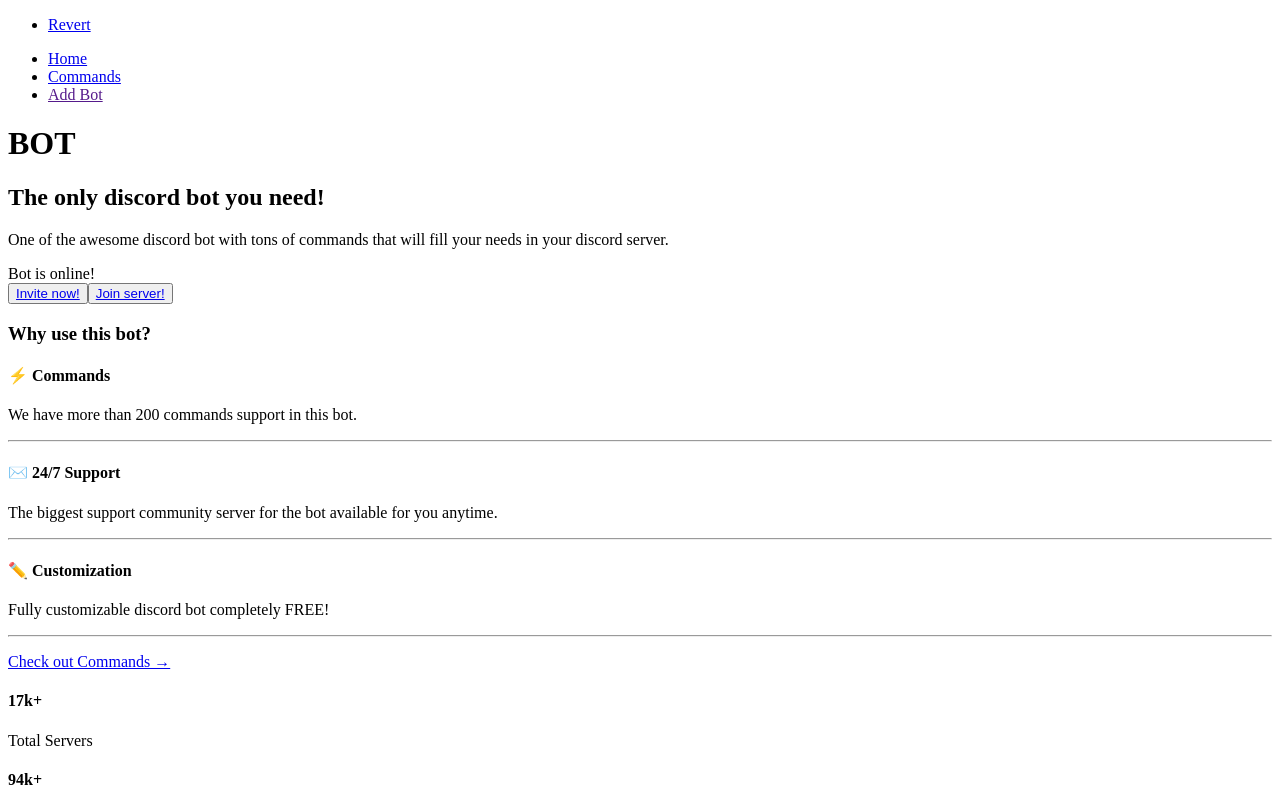
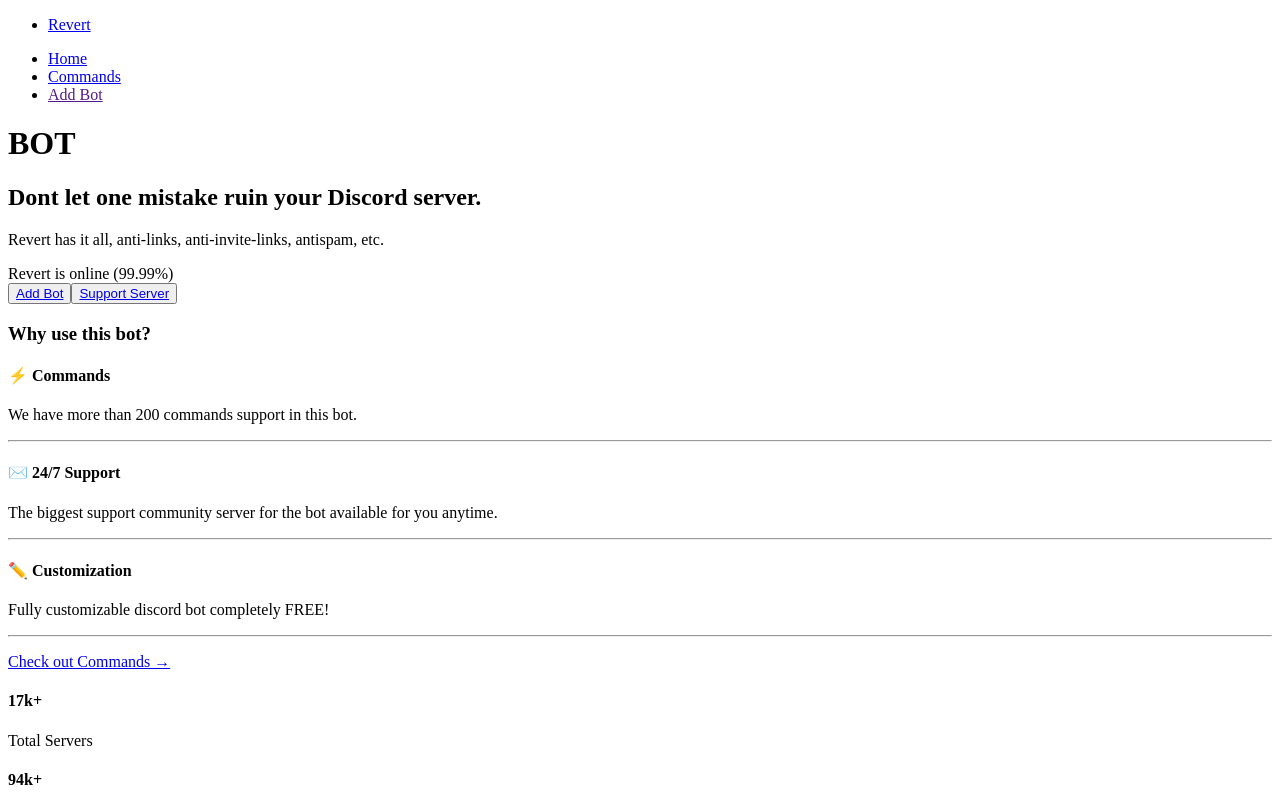
Before and after one commit to plcheaters/Revert-Bot, a Next.js app: page / in a window 1280 px wide. Shown: the top 800 px of the page. Built offline with nearby package versions, Linux system fonts and the light colour scheme.

Commit message:
Update Showcase.js

```diff
--- a/src/components/Showcase.js
+++ b/src/components/Showcase.js
@@ -12,24 +12,23 @@
       <main className="showcase">
         <h1 className="showcase-header h-color">BOT</h1>
         <h2 className="showcase-header-text h-color">
-          The only discord bot you need!
+          Dont let one mistake ruin your Discord server.
         </h2>
         <p className="showcase-para p-color">
-          One of the awesome discord bot with tons of commands that will fill
-          your needs in your discord server.
+          Revert has it all, anti-links, anti-invite-links, antispam, etc.
         </p>
 
-        <span className="p-color">Bot is online!</span>
+        <span className="p-color">Revert is online (99.99%)</span>
         <div className="showcase-btn">
           <button className="btn">
             <Link className="h-color no-decoration" href="#">
-              Invite now!
+              Add Bot
             </Link>
           </button>
 
           <button className="btn">
             <Link className="h-color no-decoration" href="#">
-              Join server!
+              Support Server
             </Link>
           </button>
         </div>
```
